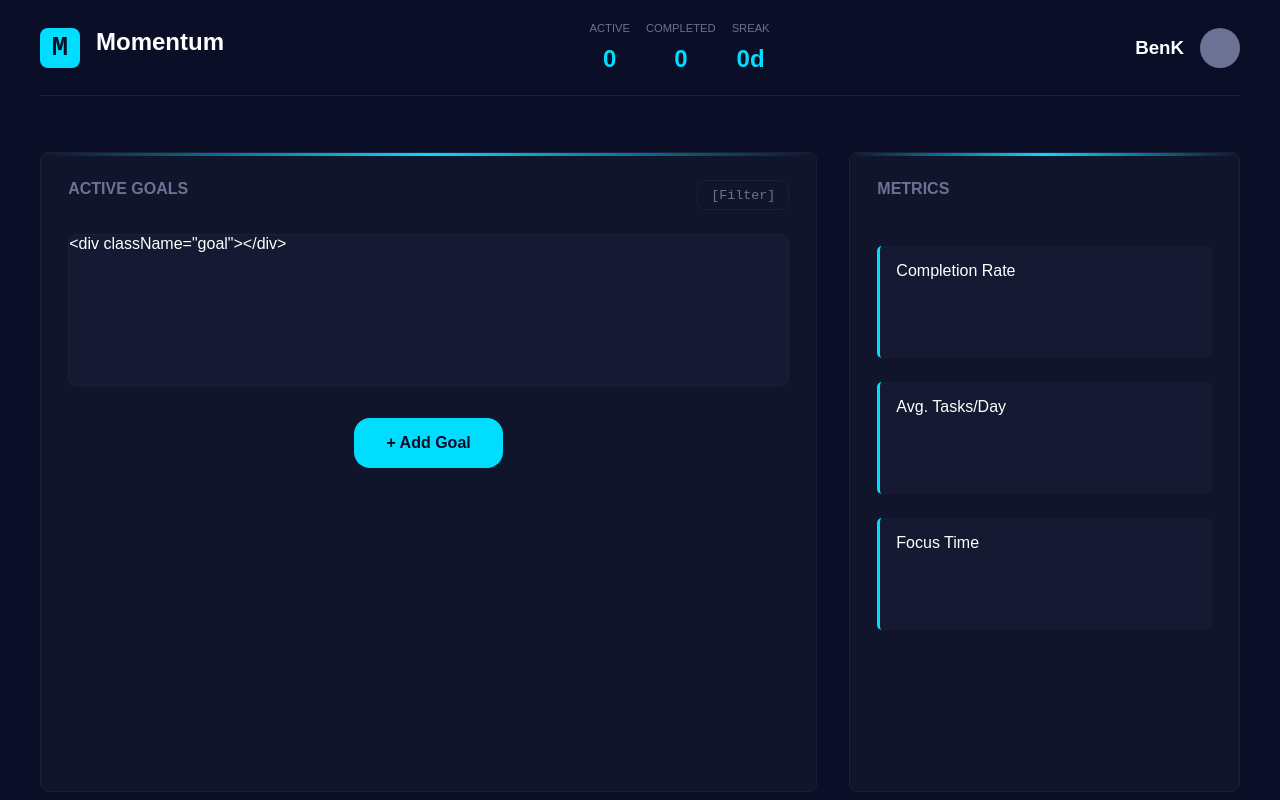
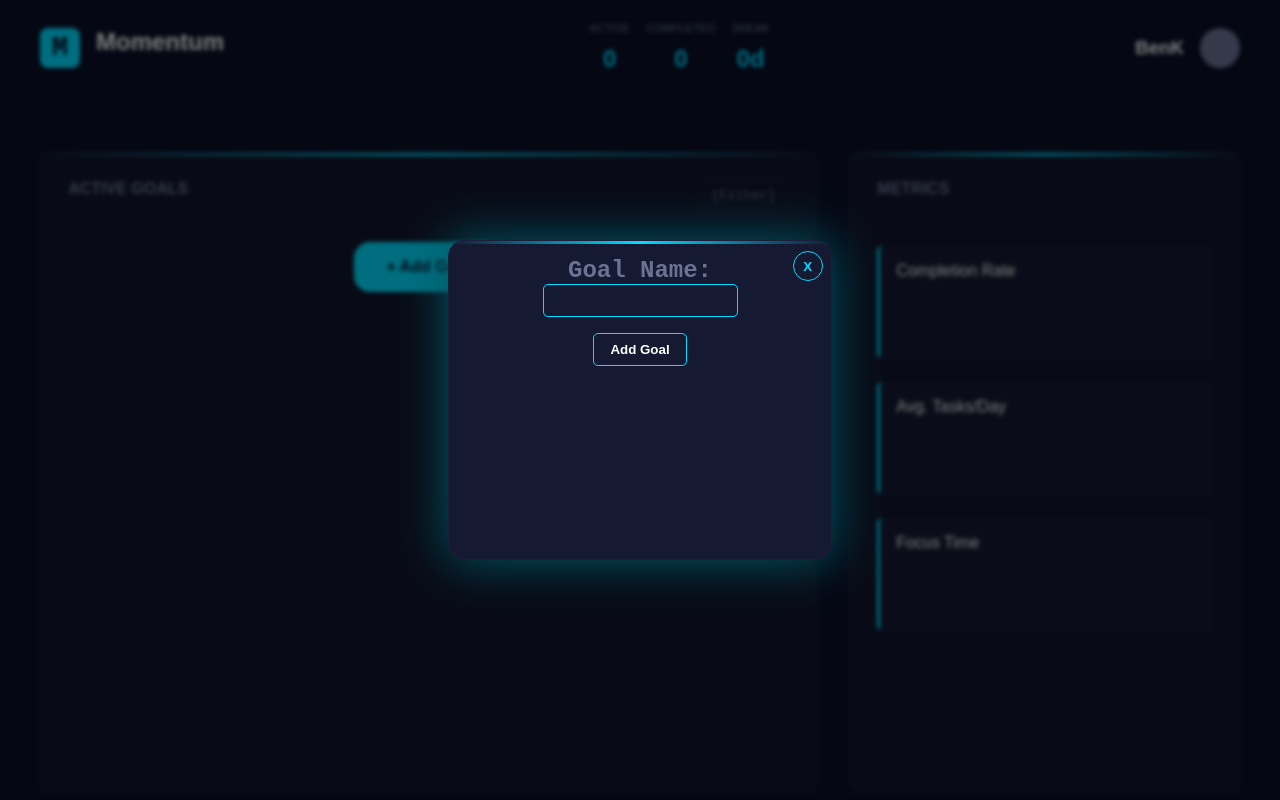
Before and after one commit to DevTrinity-ZM/Team-17-phase1-web, a React (Vite) app in the folder client/: page / in a window 1280 px wide. Both pictures are taken after a click on the button "+ Add Goal". Shown: the top 800 px of the page. Built offline with nearby package versions, Linux system fonts and the light colour scheme.

Commit message:
Add a popup to collect goal information and display it

```diff
--- a/client/src/App.css
+++ b/client/src/App.css
@@ -129,6 +129,7 @@ main {
 .goal {
 	width: 100%;
 	height: 9.5rem;
+	padding: 1rem;
 	background-color: #151A32;
 	border: 1px solid #1A1F3A;
 	border-radius: 0.5rem;
@@ -139,6 +140,27 @@ main {
 	border: 1px solid #00DDFF;
 	transform: translate(5px, 0);
 }
+.goal .goal-title {
+	font-size: 1.2rem;
+}
+.goal-info {
+	height: 5.5rem;
+}
+.goal .progress-bar {
+	width: 100%;
+	height: 0.45rem;
+	background-color: #1A1F3A;
+	border-radius: 1rem;
+	overflow: hidden;
+}
+.goal .progress-bar .progress {
+	background-color: #00DDFF;
+	height: 100%;
+	width: 50%;
+	border-radius: 1rem;
+	box-shadow: 0 0 5px 1px #00DDFF;
+}
+
 .add {
 	display: block;
 	padding: 1rem 2rem;
@@ -152,6 +174,87 @@ main {
 	border-radius: 1rem;
 }
 
+
+.popup-container {
+	position: fixed;
+	top: 0;
+	left: 0;
+	width: 100dvw;
+	height: 100dvh;
+	background: rgba(0, 0, 0, 0.5);
+	backdrop-filter: blur(2px);
+}
+.goal-popup {
+	display: flex;
+	flex-direction: column;
+	align-items: center;
+	padding: 1rem;
+	position: fixed;
+	top: 50%;
+	left: 50%;
+	transform: translate(-50%, -50%);
+	width: 30%;
+	height: 20rem;
+	background-color: #151A32;
+	border: 1px solid #1A1F3A;
+	box-shadow: 0 0 50px 1px hsl(188, 100%, 20%);
+	border-radius: 1rem;
+}
+.goal-popup::before {
+	content: "";
+	position: absolute;
+	top: 0;
+	left: 0;
+	width: 100%;
+	height: 0.2rem;
+	background: linear-gradient(90deg, transparent 0%, #00DDFF 50%, transparent 100%);
+}
+.goal-popup h1 {
+	color: #6C7293;
+	font-family: monospace;
+	font-size: 1.5rem;
+}
+.goal-popup input {
+	background: transparent;
+	border: 1px solid #00DDFF;
+	border-radius: 5px;
+	padding: 0.5rem;
+}
+.goal-popup .cancel {
+	position: absolute;
+	top: 10px;
+	left: 90%;
+	width: 30px;
+	height: 30px;
+	display: flex;
+	justify-content: center;
+	align-items: center;
+	cursor: pointer;
+	background: transparent;
+	border-radius: 50%;
+	border: 1px solid #00DDFF;
+	color: #00DDFF;
+	font-weight: 900;
+	transition: all .3s ease;
+}
+.goal-popup .cancel:hover {
+	background: #00DDFF;
+	color: #080E27;
+}
+.goal-popup .submit {
+	cursor: pointer;
+	margin-top: 1rem;
+	padding: 0.5rem 1rem;
+	background: transparent;
+	border: 1px solid #00DDFF;
+	border-radius: 5px;
+	font-weight: bold;
+	transition: all .3s ease;
+}
+.goal-popup .submit:hover {
+	background: #00DDFF;
+	color: #080E27;
+}
 
 .metrics {
 	width: 35%;
--- a/client/src/App.jsx
+++ b/client/src/App.jsx
@@ -31,7 +31,40 @@ function Card({ className, title, children, tag='', metrics=''}) {
 }
 
 function App() {
-	const [goals, setGoals] = useState([])
+	const [showPopup, setShowPopup] = useState(false);
+	const [goals, setGoals] = useState([]);
+
+	function addGoal(goalData) {
+		setGoals([...goals, goalData]);
+		setShowPopup(false);
+	}
+
+	function GoalPopup() {
+		//for goal information input
+		const [goalName, setGoalName] = useState('');
+
+		function submit() {
+			const newGoal = {
+				id: Date.now(),
+				name: goalName,
+			}
+
+			addGoal(newGoal);
+		}
+
+		return (
+			<div className='popup-container'>
+				<div className='goal-popup'>
+					<h1>Goal Name:</h1>
+					<input type="text"
+					value={goalName}
+					onChange={(e) => {setGoalName(e.target.value)}}/>
+					<button className='cancel' onClick={() => {setShowPopup(false)}}>X</button>
+					<button className='submit' onClick={submit}>Add Goal</button>
+				</div>
+			</div>
+		)
+	}
 
 	return (
 		<>
@@ -64,12 +97,16 @@ function App() {
 			<main>
 				<Card className='goals' title='ACTIVE GOALS' tag='Filter'>
 					{goals.map((goal, index) => (
-						<div key={index} className='goal'>{goal}</div>
+						<div key={index} className='goal'>
+							<h2 className='goal-title'>{goal.name}</h2>
+							<div className='goal-info'></div>
+							<div className='progress-bar'>
+								<div className="progress"></div>
+							</div>
+						</div>
 					))}
 
-					<button className='add' onClick={() => {
-						setGoals([...goals, '<div className="goal"></div>'])
-					}}>+ Add Goal</button>
+					<button className='add' onClick={() => {setShowPopup(true)}}>+ Add Goal</button>
 				</Card>
 				<Card className='metrics' title='METRICS' metrics={['Completion Rate', 'Avg. Tasks/Day', 'Focus Time']}></Card>
 			</main>
@@ -77,6 +114,7 @@ function App() {
 				<div>Priority 1</div>
 				<div>Priority 2</div>
 			</Card>
+			{showPopup && <GoalPopup />}
 		</>
 	)
 }
```
